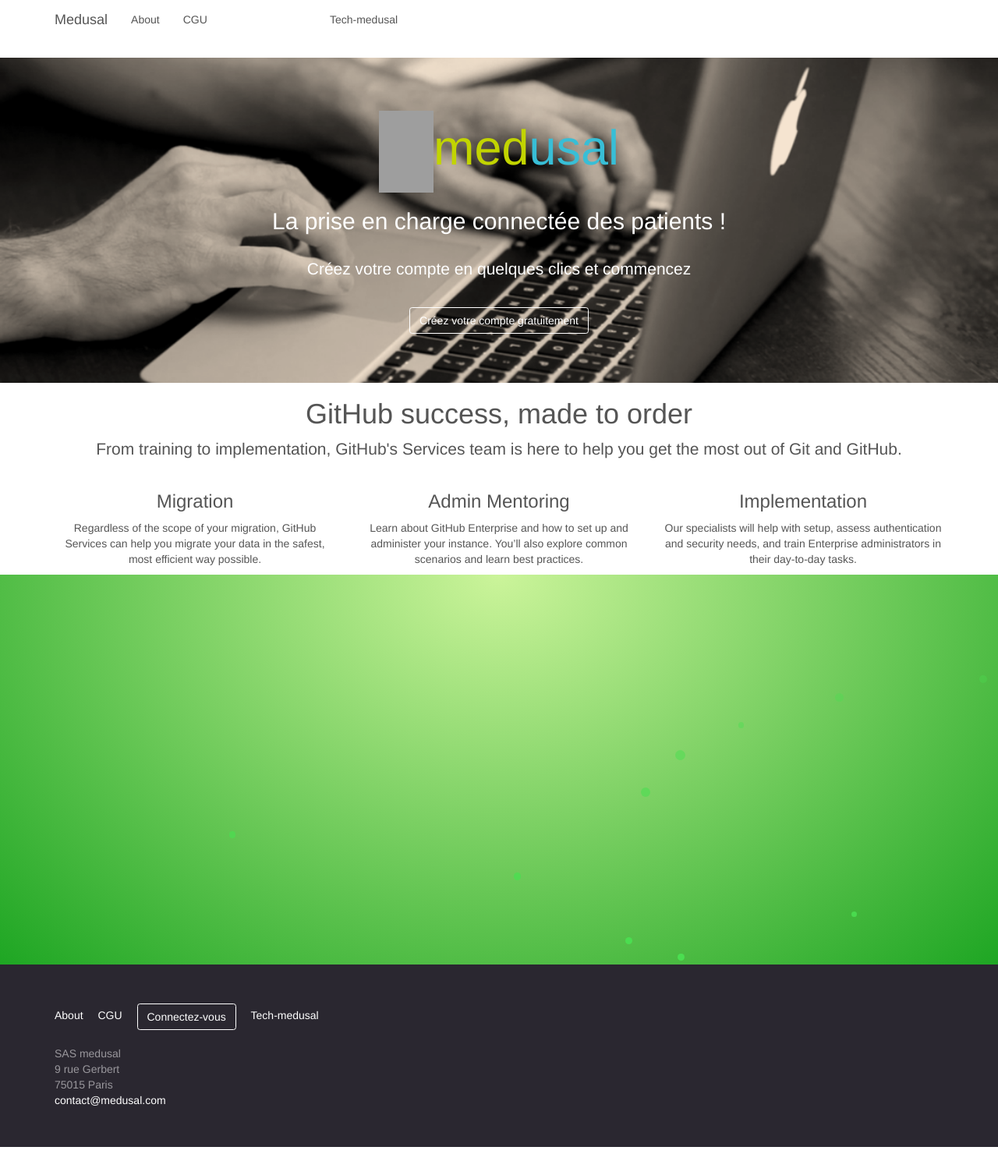
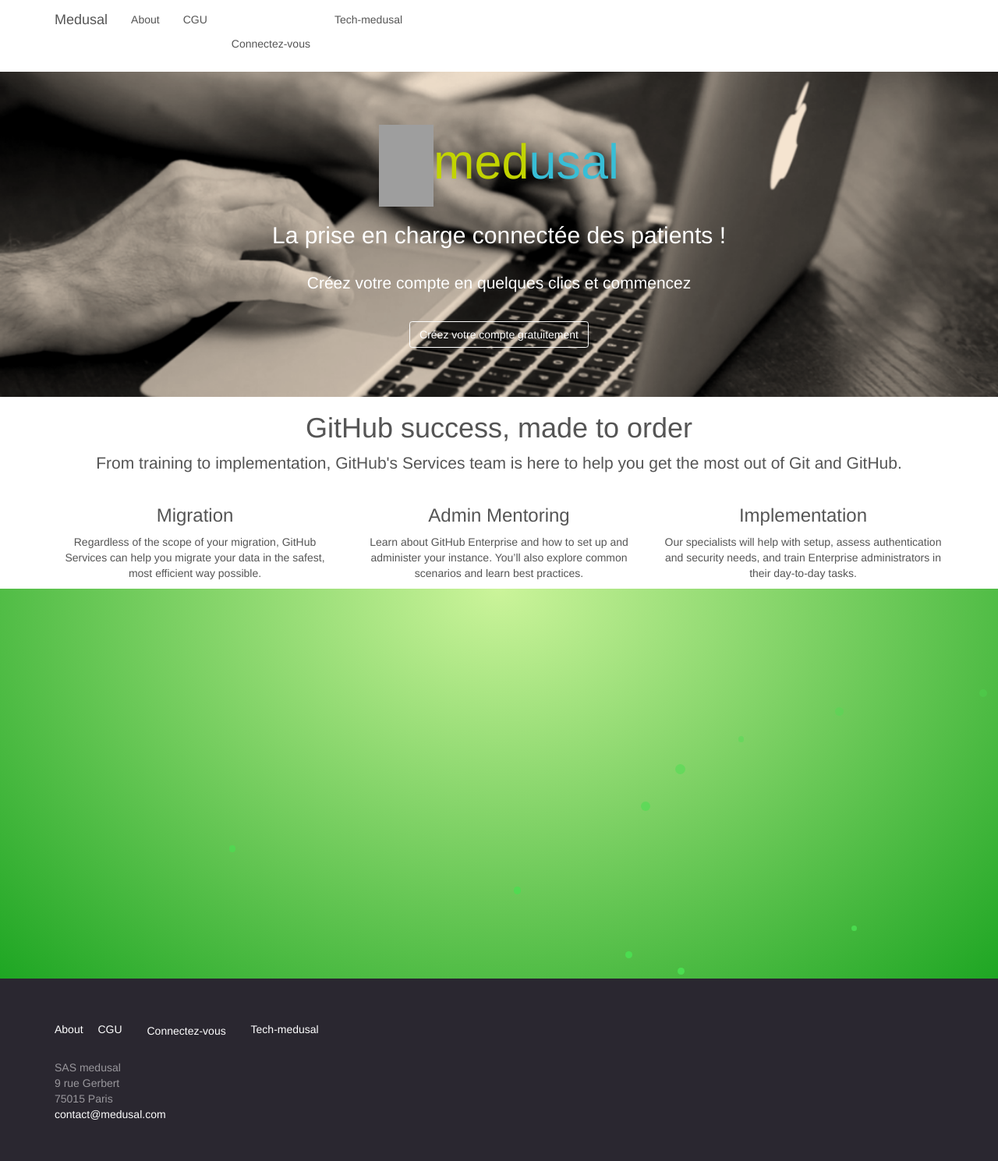
Before and after one commit to medusal/medusal.github.io, a Jekyll site: the page built from index.html, in a window 1280 px wide. Shown: the whole page at 78% size. Built offline with Jekyll 4.4.1, drawn with Linux system fonts in a browser that asks for light colours; grey boxes are pictures that could not be loaded.

Commit message:
Update connexion.html

```diff
--- a/connexion.html
+++ b/connexion.html
@@ -1,6 +1,6 @@
 ---
 layout: default
-title: <p class="text-center"><a href="/about" class="btn btn-outline-white">Connectez-vous</a></p>
+title: <a href="/connexion" class="btn">Connectez-vous</a></p>
 permalink: /connexion/
 ---
 
```
